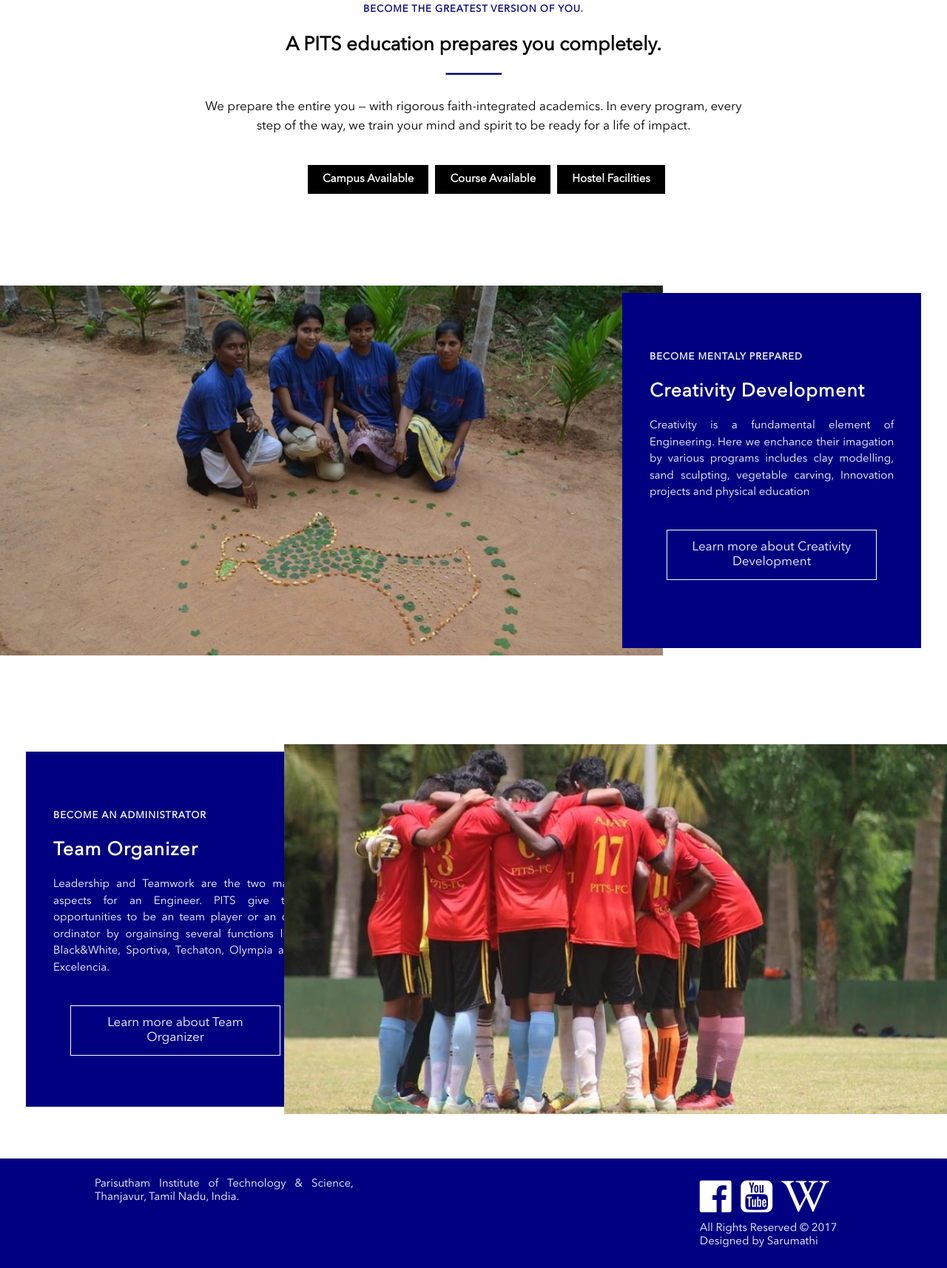
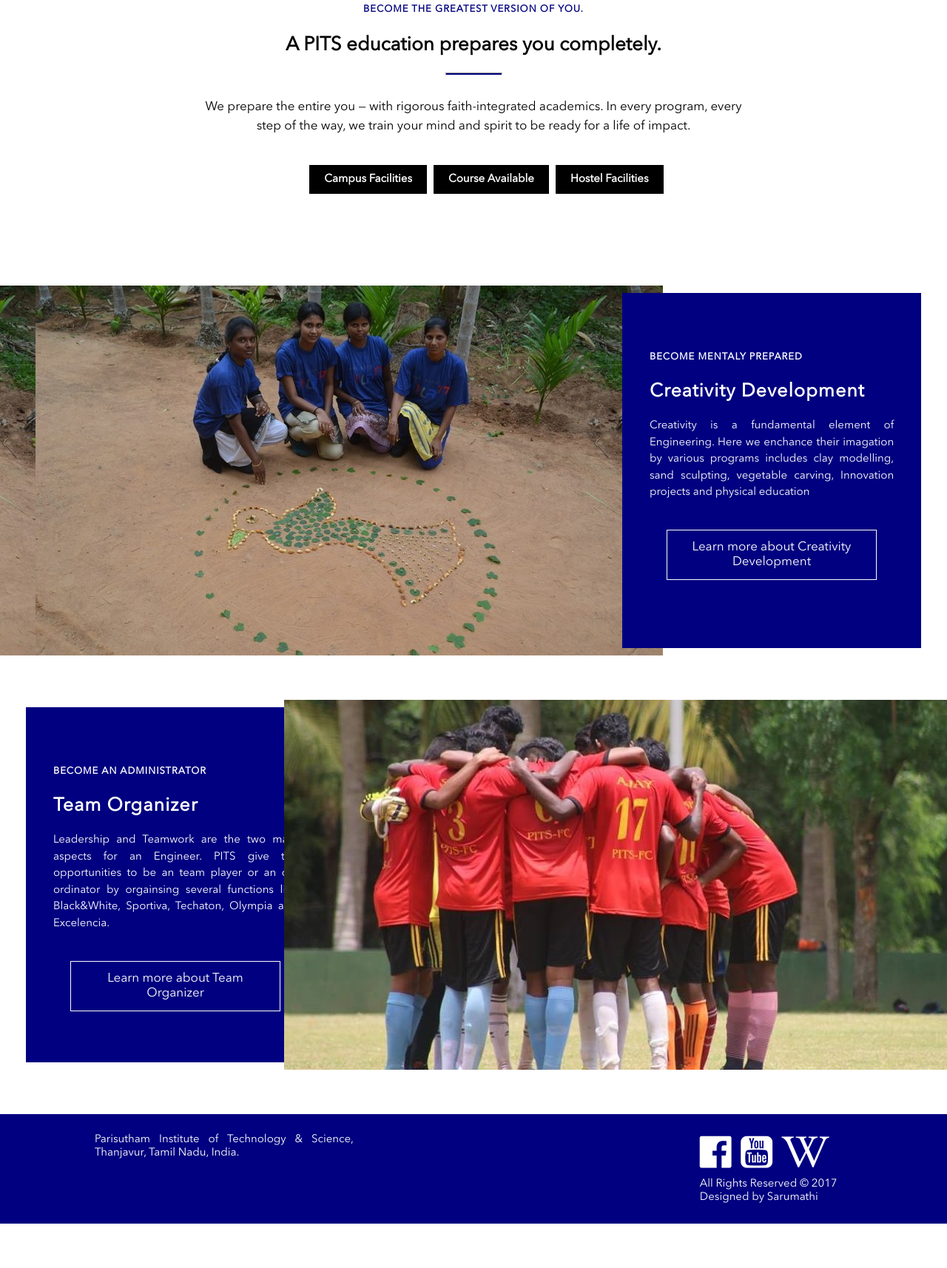
Before and after one commit to sarumathi26/sarumathi26.github.io, a plain HTML site: page pits/index.html in a window 1280 px wide. Shown: the part 787-2501 px from the top of the page at 74% size. After the commit the page ends 2441 px from the top, so only its background shows below. Drawn offline with Linux system fonts and the light colour scheme.

Commit message:
correction in index page

```diff
--- a/pits/css/style.css
+++ b/pits/css/style.css
@@ -164,12 +164,14 @@ header img
     display: -webkit-flex;
 
 }
-.creative{
-    background: url(../images/pic5.jpg) center top;
+.creative , .sports{
     background-size: cover;
     width:70%;
     height:500px;
-    margin: 60px 0;
+    margin: 60px 0 0 0;
+}
+.creative{
+background: url(../images/pic5.jpg) center top;
 }
 .creative-content{
     color: white;
@@ -216,10 +218,6 @@ header img
 }
 .sports{
     background: url(../images/pic2.jpg);
-    background-size: cover;
-    width:70%;
-    height:500px;
-    margin: 60px 0 0 0;
 }
 .content2 .creative-content{
     margin-right: -55px;
@@ -320,7 +318,7 @@ header img
         flex-direction: column;
    }
     .creative-content, .content2 .creative-content{
-        margin: -15% auto 0 auto;
+        margin: -10% auto 0 auto;
         width:90%;
         height: 300px;
     }
@@ -385,9 +383,13 @@ header img
     .creative, .sports{
         height: 300px;
         width:100%;
+        background-position: center bottom;
+    }
+    .sports{
+        background-position: top center;
     }
     .creative-content, .content2 .creative-content{
-        margin: -20% auto 0 auto;
+        margin: -15% auto 0 auto;
         width:90%;
         height: 30%;
     }
--- a/pits/index.html
+++ b/pits/index.html
@@ -70,7 +70,7 @@
                 <h2>A PITS education prepares you completely.</h2><hr>
                 <p>We prepare the entire you — with rigorous faith-integrated academics. In every program, every step of the way, we train your mind and spirit to be ready for a life of impact.</p>
                  <ul>
-                <li><a href=" ">Campus Available</a></li>
+                <li><a href=" ">Campus Facilities</a></li>
                 <li><a href=" ">Course Available</a></li>
                 <li><a href=" ">Hostel Facilities</a></li>
                 </ul>
@@ -102,14 +102,14 @@
       <footer>
           <div class="address">
               Parisutham Institute of Technology &amp; Science,
-          Thanjavur,
-          Tamil Nadu,
-    India.
+              Thanjavur,
+              Tamil Nadu,
+              India.
           </div>
           <div class="icon">
-          <i class="fa fa-facebook-official" aria-hidden="true"></i>
-          <i class="fa fa-youtube-square" aria-hidden="true"></i>
-          <i class="fa fa-wikipedia-w" aria-hidden="true"></i>
+              <a href=""><i class="fa fa-facebook-official" aria-hidden="true"></i></a>
+              <a href=" "><i class="fa fa-youtube-square" aria-hidden="true"></i></a>
+          <a href=" "><i class="fa fa-wikipedia-w" aria-hidden="true"></i></a>
               <p>All Rights Reserved &copy; 2017</p>
               <p>Designed by Sarumathi</p>
           </div>
```
